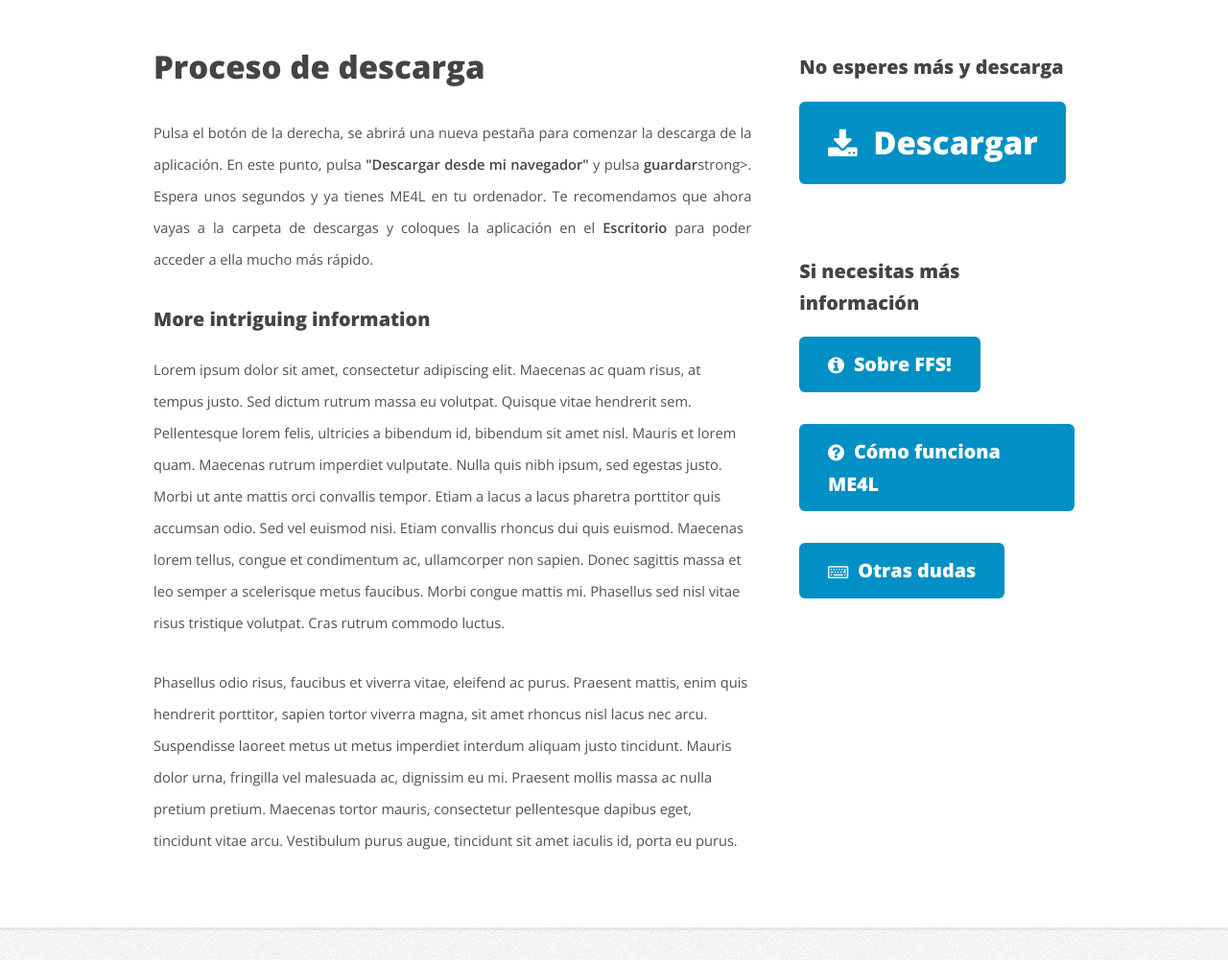
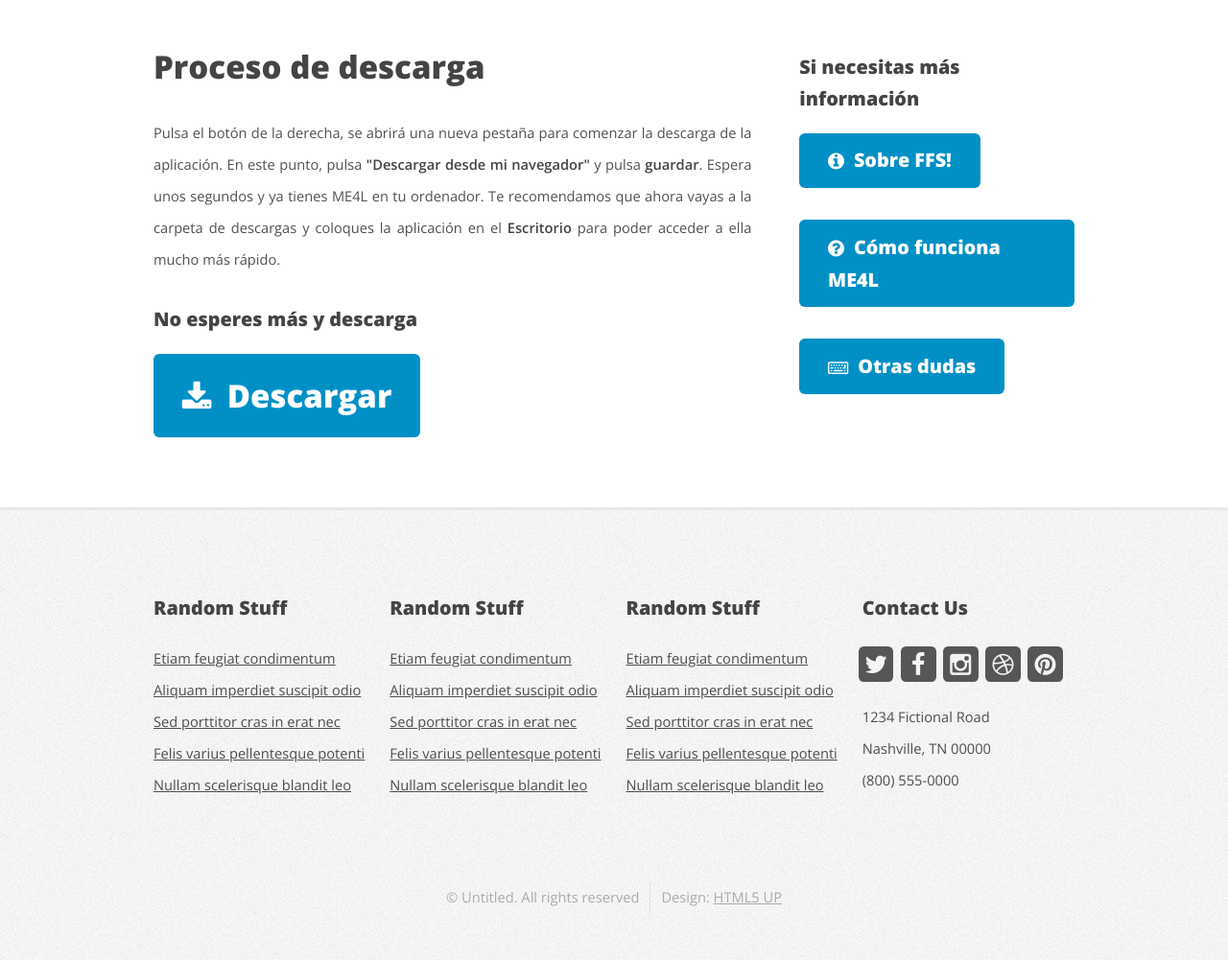
Before and after one commit to UNIZAR-30226-2016-04/ME4L, a plain HTML site: page PaginaWeb/descarga.html in a window 1280 px wide. Shown: the part 190-1191 px from the top of the page at 96% size. Drawn offline with nearby package versions, Linux system fonts and the light colour scheme.

Commit message:
cambios pagWeb

```diff
--- a/PaginaWeb/descarga.html
+++ b/PaginaWeb/descarga.html
@@ -33,7 +33,7 @@
 							<li><a href="infoNosotros.html">Sobre Nosotros</a></li>
 							<li><a href="contacto.html">Contáctenos</a></li>
 							<li><a href="manualUsuario.html">Manual de Usuario</a></li>
-							<li class="current"><a href="descarga.html">Descagar</a></li>
+							<li class="current"><a href="descarga.html">Descargar</a></li>
 						</ul>
 					</nav>
 				</header>
@@ -52,40 +52,20 @@
 											<h2>Proceso de descarga</h2>
 
 											<p class="justify">Pulsa el botón de la derecha, se abrirá una nueva pestaña para comenzar la descarga de la aplicación.
-											 En este punto, pulsa <strong>"Descargar desde mi navegador"</strong> y pulsa <strong>guardar</strong>strong>. Espera unos segundos y ya tienes ME4L en tu
+											 En este punto, pulsa <strong>"Descargar desde mi navegador"</strong> y pulsa <strong>guardar</strong>. Espera unos segundos y ya tienes ME4L en tu
 											ordenador. Te recomendamos que ahora vayas a la carpeta de descargas y coloques la aplicación en el <strong>Escritorio</strong> para poder
 												acceder a ella mucho más rápido.</p>
 
-											<h3>More intriguing information</h3>
-											<p>Lorem ipsum dolor sit amet, consectetur adipiscing elit. Maecenas ac quam risus, at tempus
-											justo. Sed dictum rutrum massa eu volutpat. Quisque vitae hendrerit sem. Pellentesque lorem felis,
-											ultricies a bibendum id, bibendum sit amet nisl. Mauris et lorem quam. Maecenas rutrum imperdiet
-											vulputate. Nulla quis nibh ipsum, sed egestas justo. Morbi ut ante mattis orci convallis tempor.
-											Etiam a lacus a lacus pharetra porttitor quis accumsan odio. Sed vel euismod nisi. Etiam convallis
-											rhoncus dui quis euismod. Maecenas lorem tellus, congue et condimentum ac, ullamcorper non sapien.
-											Donec sagittis massa et leo semper a scelerisque metus faucibus. Morbi congue mattis mi.
-											Phasellus sed nisl vitae risus tristique volutpat. Cras rutrum commodo luctus.</p>
-
-											<p>Phasellus odio risus, faucibus et viverra vitae, eleifend ac purus. Praesent mattis, enim
-											quis hendrerit porttitor, sapien tortor viverra magna, sit amet rhoncus nisl lacus nec arcu.
-											Suspendisse laoreet metus ut metus imperdiet interdum aliquam justo tincidunt. Mauris dolor urna,
-											fringilla vel malesuada ac, dignissim eu mi. Praesent mollis massa ac nulla pretium pretium.
-											Maecenas tortor mauris, consectetur pellentesque dapibus eget, tincidunt vitae arcu.
-											Vestibulum purus augue, tincidunt sit amet iaculis id, porta eu purus.</p>
-
-										</article>
-
+											<section>
+												<h3>No esperes más y descarga</h3>
+												<a href="https://mega.nz/#!bQcSBTaa!uZNcUeNi88wYGeup8PR5xMhnJPRNjwWZKFIYcBMmSTY" target="_blank" class="button big icon  fa-download">Descargar</a>
+											</section>
 								</div>
 							</div>
 							<div class="4u 12u$(medium)">
 								<div id="sidebar">
 
 									<!-- Sidebar -->
-										<section>
-											<h3>No esperes más y descarga</h3>
-											<a href="https://mega.nz/#!bQcSBTaa!uZNcUeNi88wYGeup8PR5xMhnJPRNjwWZKFIYcBMmSTY" target="_blank" class="button big icon  fa-download">Descargar</a>
-										</section>
-
 										<section>
 											<h3>Si necesitas más información</h3>
 											<ul class="style2">
```
Also changed, not shown: PaginaWeb/contacto.html (+1 -1 lines), PaginaWeb/index.html (+2 -2 lines), PaginaWeb/infoNosotros.html (+3 -3 lines).
